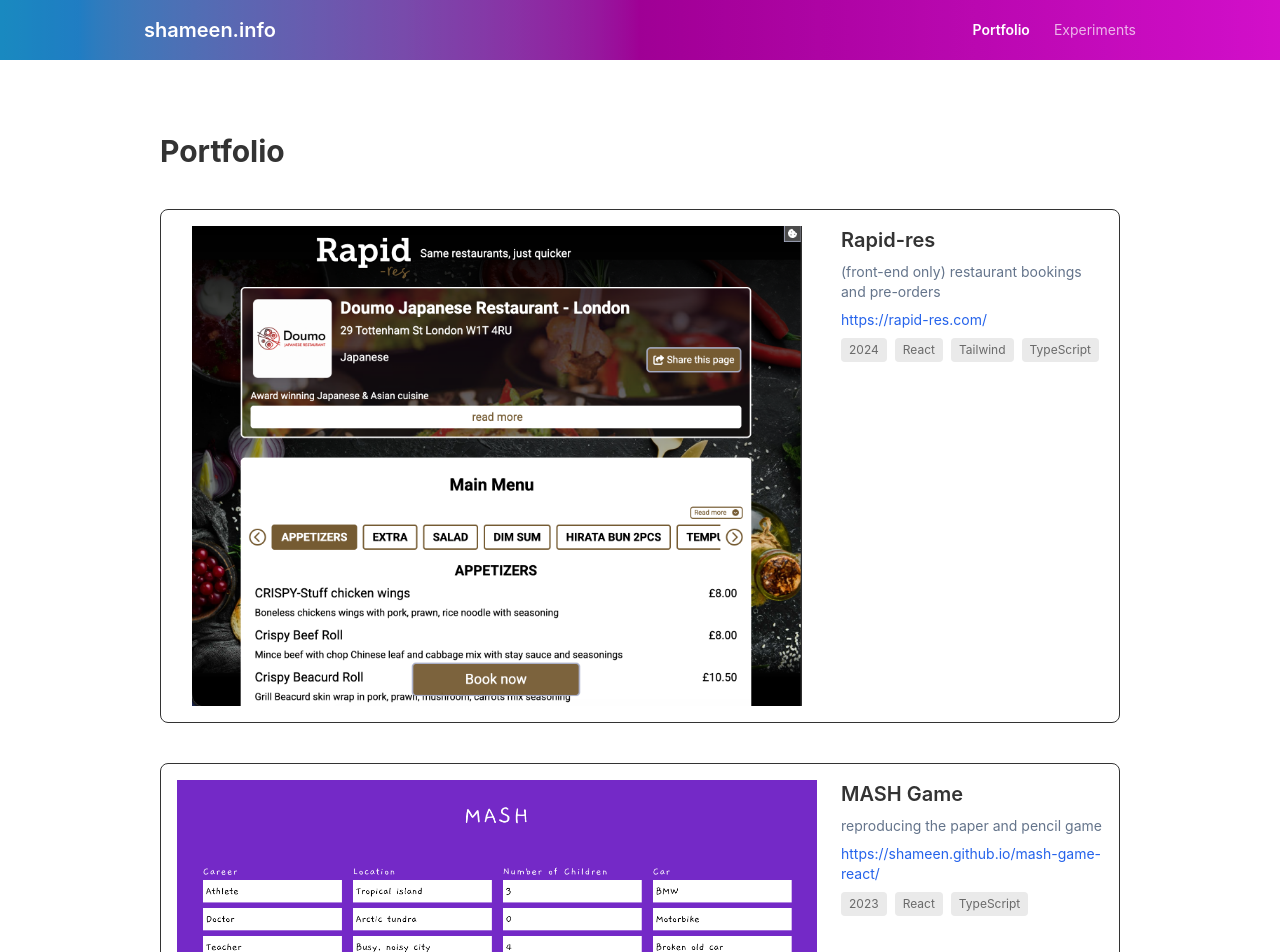
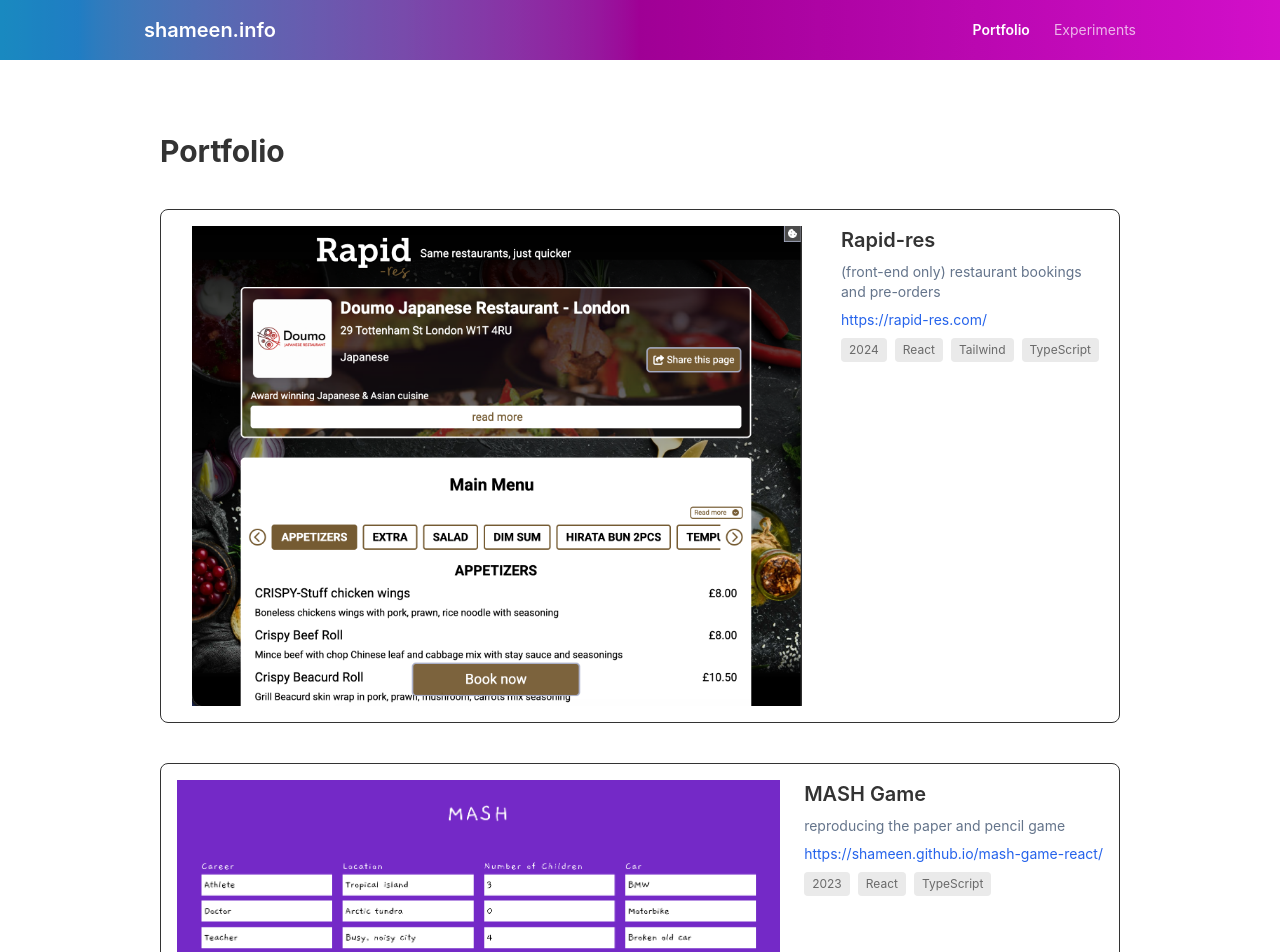
Before and after one commit to shameen/shameen.info, a SvelteKit app: page /portfolio in a window 1280 px wide. Shown: the top 952 px of the page. Built offline with nearby package versions, Linux system fonts and the light colour scheme.

Commit message:
fix: portfolio link overflow

```diff
--- a/src/routes/portfolio/+page.svelte
+++ b/src/routes/portfolio/+page.svelte
@@ -134,7 +134,7 @@
               href={item.link.url}
               target="_blank"
               rel="noreferrer"
-              class="block text-sm {item.link.active ? 'hover:underline' : 'line-through'}"
+              class="block text-sm truncate {item.link.active ? 'hover:underline' : 'line-through'}"
             >
               {item.link.url}
             </a>
```
